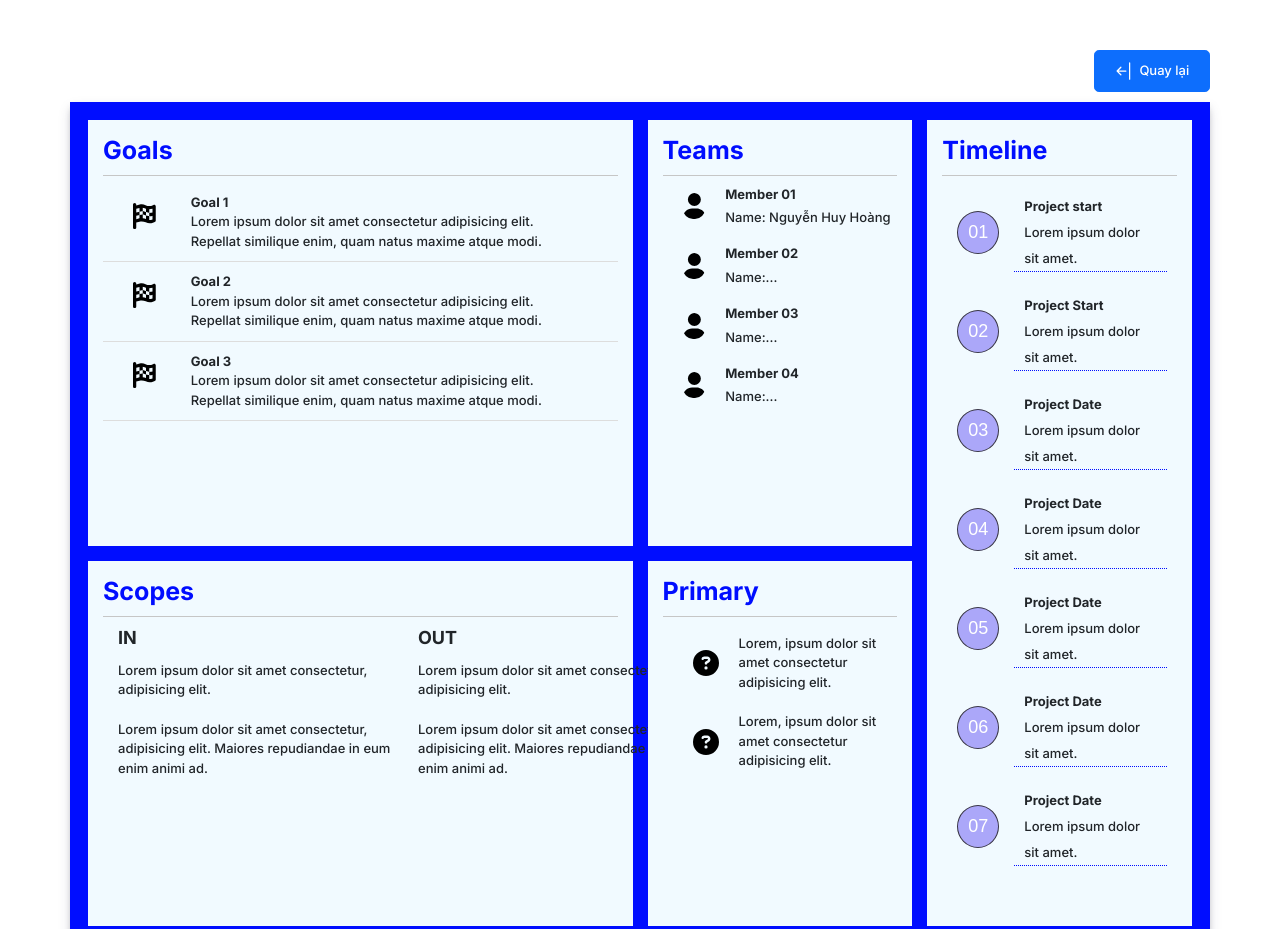
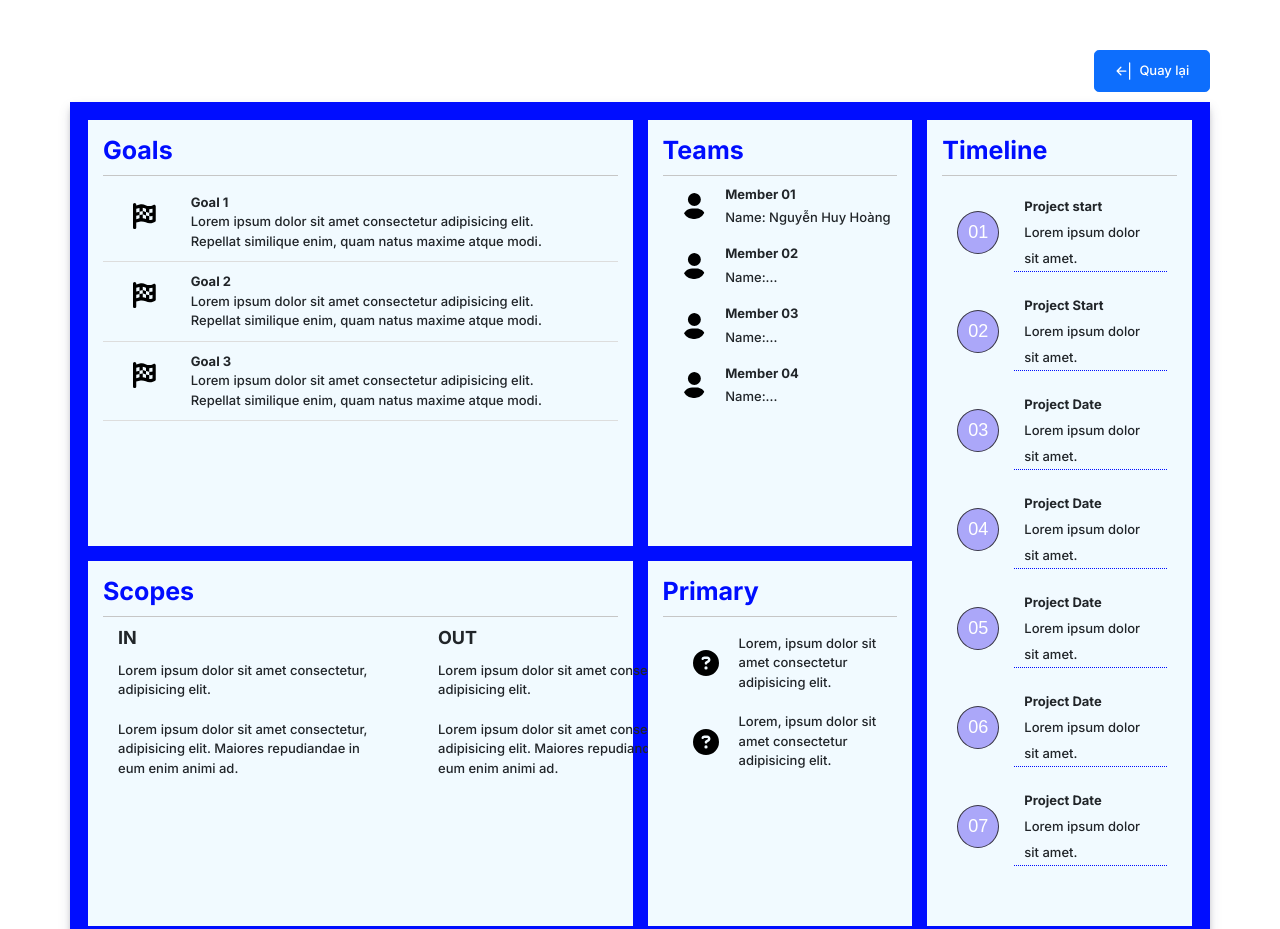
Before and after one commit to nghhg19/nghhg19.github.io, a plain HTML site: page digital-cv.html in a window 1280 px wide. Shown: the top 929 px of the page. Drawn offline with nearby package versions, Linux system fonts and the light colour scheme.

Commit message:
Update project.css

```diff
--- a/css/project.css
+++ b/css/project.css
@@ -117,14 +117,14 @@
 .scopes .flex {
   padding: 0;
   padding-left: 15px;
-  width: 600px;
+  width: 585px;
   justify-content: space-between;
 }
 
 .scopes ul {
   list-style: none;
   padding-left: 0;
-  width: 300px;
+  width: 250px;
 }
 .scopes ul li {
   padding: 10px 0;
```
